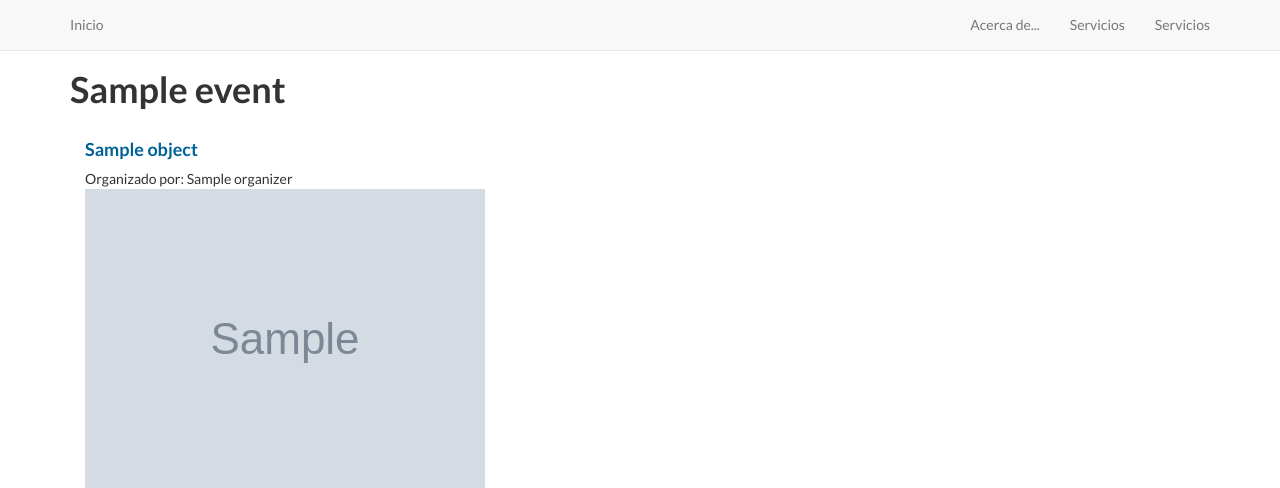
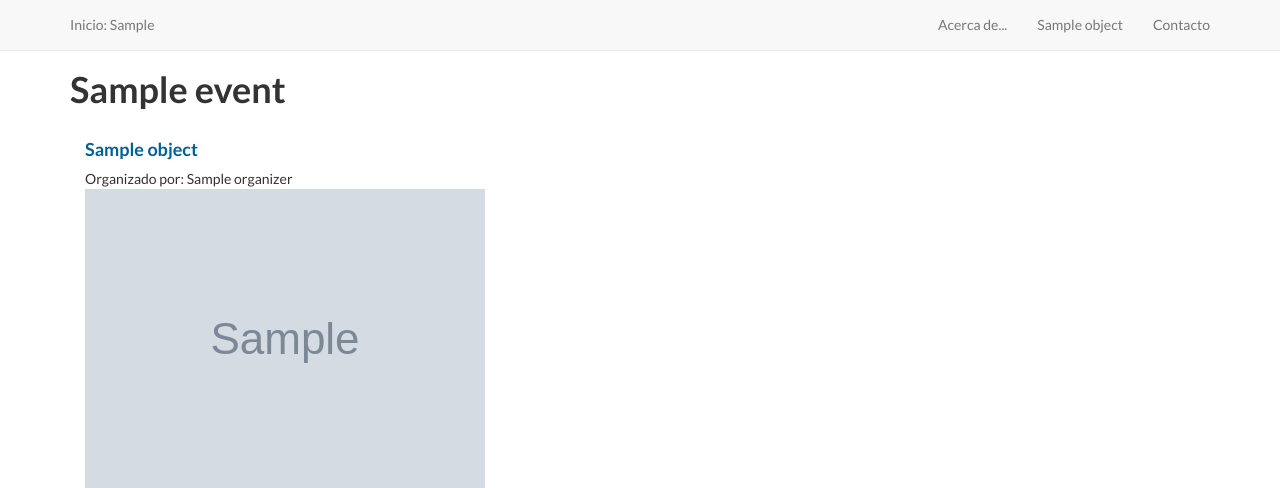
Before and after one commit to javierwilson/resilienciacafe, a Django app: template forocacao/templates/app/activity_list.html in a window 1280 px wide. Shown: the top 488 px of the page. Run offline with Django 3.2, Linux system fonts and the light colour scheme; the template is opened without the code that fills it: most values are stand-ins (such as "Sample title", 1, 10 or a date in 2020); grey boxes marked "Sample" are stand-in pictures; some libraries are stand-ins or nearby versions.

Commit message:
right icons

```diff
--- a/forocacao/templates/base.html
+++ b/forocacao/templates/base.html
@@ -45,7 +45,7 @@
                     <span class="icon-bar"></span>
                     <span class="icon-bar"></span>
                 </button>
-                <a class="navbar-brand topnav" href="{% url 'app:home' %}">Inicio</a>
+                <a class="navbar-brand topnav" href="{% url 'app:home' %}">Inicio: {{ current_event }}</a>
             </div>
             <!-- Collect the nav links, forms, and other content for toggling -->
             <div class="collapse navbar-collapse" id="bs-example-navbar-collapse-1">
@@ -55,10 +55,10 @@
                         <a href="{% url 'app:about' slug=current_slug %}">Acerca de...</a>
                     </li>
                     <li>
-                        <a href="{% url 'app:services' slug=current_slug %}">Servicios</a>
+                        <a href="{% url 'app:activities' current_slug %}">{{ object.activities_label }}</a>
                     </li>
                     <li>
-                        <a href="{% url 'app:contact' slug=current_slug %}">Servicios</a>
+                        <a href="{% url 'app:contact' slug=current_slug %}">Contacto</a>
                     </li>
                     {% endif %}
                 </ul>
@@ -84,26 +84,26 @@
                 <div class="col-lg-12">
                     <div class="intro-message">
                         <h1>{{ object.name }}</h1>
-                        <h3>{{ object.title }}</h3>
+                        <h2>{{ object.title }}</h2>
                         <hr class="intro-divider">
                         <ul class="list-inline intro-social-buttons">
             {% if request.user.is_authenticated %}
                             <li>
-                                <a href="{% url 'users:detail' request.user.username  %}" class="btn btn-default btn-lg"><i class="fa fa-twitter fa-fw"></i> <span class="network-name">{% trans "My Profile" %}</span></a>
+                                <a href="{% url 'users:detail' request.user.username  %}" class="btn btn-default btn-lg"><i class="fa fa-user"></i> <span class="network-name">{% trans "My Profile" %}</span></a>
                             </li>
                             <li>
-                            <a href="{% url 'account_logout' %}" class="btn btn-default btn-lg"><i class="fa fa-github fa-fw"></i> <span class="network-name">{% trans "Salir" %}</span></a>
+                            <a href="{% url 'account_logout' %}" class="btn btn-default btn-lg"><i class="fa fa-sign-out"></i> <span class="network-name">{% trans "Salir" %}</span></a>
                             </li>
             {% else %}
                             <li>
-                                <a href="{% url 'account_signup' %}" class="btn btn-default btn-lg"><i class="fa fa-twitter fa-fw"></i> <span class="network-name">{% trans "Registrarse" %}</span></a>
+                                <a href="{% url 'account_signup' %}" class="btn btn-default btn-lg"><i class="fa fa-list-alt"></i> <span class="network-name">{% trans "Registrarse" %}</span></a>
                             </li>
                             <li>
-                                <a href="{% url 'account_login' %}" class="btn btn-default btn-lg"><i class="fa fa-github fa-fw"></i> <span class="network-name">{% trans "Ingresar" %}</span></a>
+                                <a href="{% url 'account_login' %}" class="btn btn-default btn-lg"><i class="fa fa-sign-in"></i> <span class="network-name">{% trans "Ingresar" %}</span></a>
                             </li>
             {% endif %}
                             <li>
-                            <a href="{% url 'app:activities' object.slug %}" class="btn btn-default btn-lg"><i class="fa fa-linkedin fa-fw"></i> <span class="network-name">{{ object.activities_label }}</span></a>
+                            <a href="{% url 'app:activities' object.slug %}" class="btn btn-default btn-lg"><i class="fa fa-info-circle"></i> <span class="network-name">{{ object.activities_label }}</span></a>
                             </li>
                         </ul>
                     </div>
```
